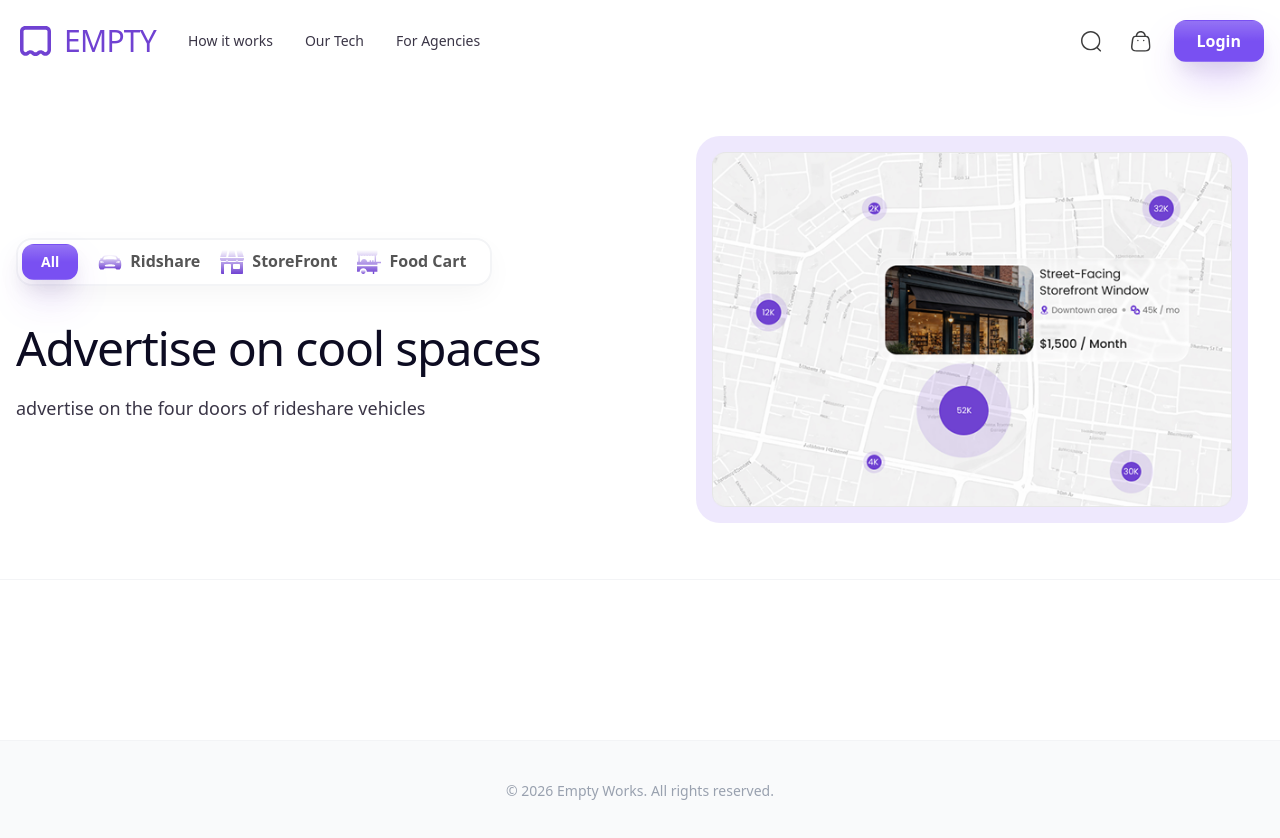
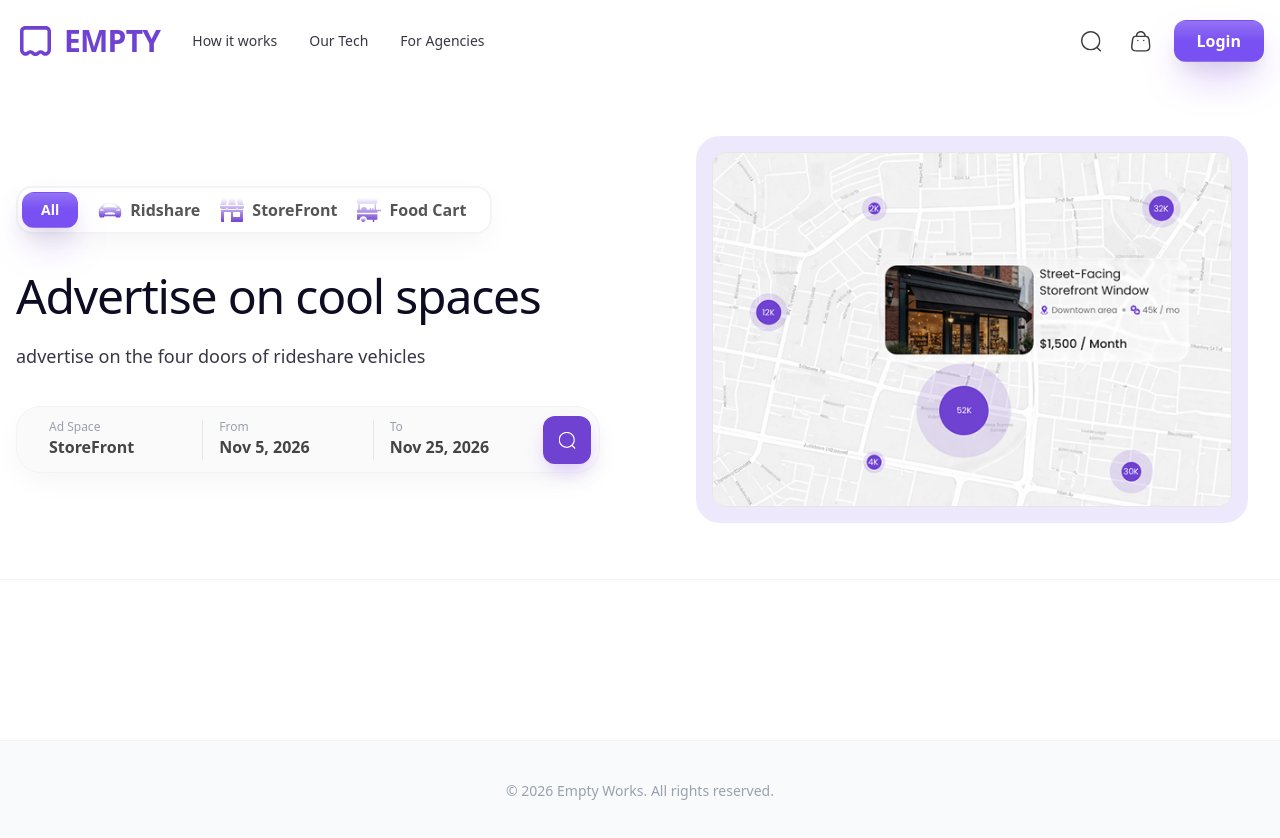
Before and after one commit to RF-Rifat/CRM, a Next.js app in the folder apps/web/: page / in a window 1280 px wide. Shown: the top 838 px of the page. Built offline with nearby package versions, Linux system fonts and the light colour scheme.

Commit message:
feat: Add Hero section component incorporating a search bar and a logo.

```diff
--- a/apps/web/components/sections/Hero.tsx
+++ b/apps/web/components/sections/Hero.tsx
@@ -3,6 +3,7 @@ import { Typography } from '@/components/ui/Typography';
 import { Grid, Stack } from '@mantine/core';
 import { HeroFilters } from './HeroFilters';
 import { HeroMapPreview } from './HeroMapPreview';
+import { HeroSearch } from './HeroSearch';
 
 export const Hero = () => {
   return (
@@ -11,7 +12,9 @@ export const Hero = () => {
         <Grid gutter={80} align="center">
           <Grid.Col span={{ base: 12, md: 6 }}>
             <Stack gap="xl">
-              <HeroFilters />
+              <Stack gap="md">
+                <HeroFilters />
+              </Stack>
               <Stack gap="md">
                 <Typography
                   variant="h1"
@@ -27,9 +30,8 @@ export const Hero = () => {
                 >
                   advertise on the four doors of rideshare vehicles
                 </Typography>
+                <HeroSearch />
               </Stack>
-
-
             </Stack>
           </Grid.Col>
 
--- /dev/null
+++ b/apps/web/components/sections/HeroSearch.tsx
@@ -0,0 +1,51 @@
+import searchIcon from '@/src/assets/Search.svg';
+import { Stack } from '@mantine/core';
+import Image from 'next/image';
+
+export const HeroSearch = () => {
+  return (
+    <div className="flex w-full max-w-2xl items-center rounded-3xl border mt-5 border-gray-100 bg-[#CDC9C9]/10 py-2 pr-2 pl-8 shadow-[0_10px_30px_-5px_rgba(0,0,0,0.05)]">
+      {/* Ad Space Section */}
+      <div className="flex-1 cursor-pointer py-1">
+        <Stack gap={0}>
+          <span className="text-xs font-medium text-gray-400">Ad Space</span>
+          <span className="text-md font-bold text-[#444444]">StoreFront</span>
+        </Stack>
+      </div>
+
+      {/* Divider */}
+      <div className="mx-4 h-10 w-[1px] bg-gray-200" />
+
+      {/* From Section */}
+      <div className="flex-1 cursor-pointer py-1">
+        <Stack gap={0}>
+          <span className="text-xs font-medium text-gray-400">From</span>
+          <span className="text-md font-bold text-[#444444]">Nov 5, 2026</span>
+        </Stack>
+      </div>
+
+      {/* Divider */}
+      <div className="mx-4 h-10 w-[1px] bg-gray-200" />
+
+      {/* To Section */}
+      <div className="flex-1 cursor-pointer py-1">
+        <Stack gap={0}>
+          <span className="text-xs font-medium text-gray-400">To</span>
+          <span className="text-md font-bold text-[#444444]">Nov 25, 2026</span>
+        </Stack>
+      </div>
+
+      {/* Search Button */}
+      <button className="bg-brand ml-4 flex h-12 w-12 items-center justify-center rounded-xl p-3 shadow-[0_10px_20px_-5px_rgba(124,58,237,0.3)] transition-all hover:scale-105 active:scale-95">
+        <div className=" flex items-center justify-center">
+          <Image
+            src={searchIcon}
+            width={20}
+            alt="Search"
+            className="object-contain brightness-0 invert"
+          />
+        </div>
+      </button>
+    </div>
+  );
+};
--- a/apps/web/components/shared/Logo.tsx
+++ b/apps/web/components/shared/Logo.tsx
@@ -12,7 +12,7 @@ export const Logo = () => {
       <Typography
         variant="h3"
         color="brand"
-        className="tracking-tight uppercase"
+        className="tracking-tight uppercase font-semibold"
       >
         Empty
       </Typography>
```
